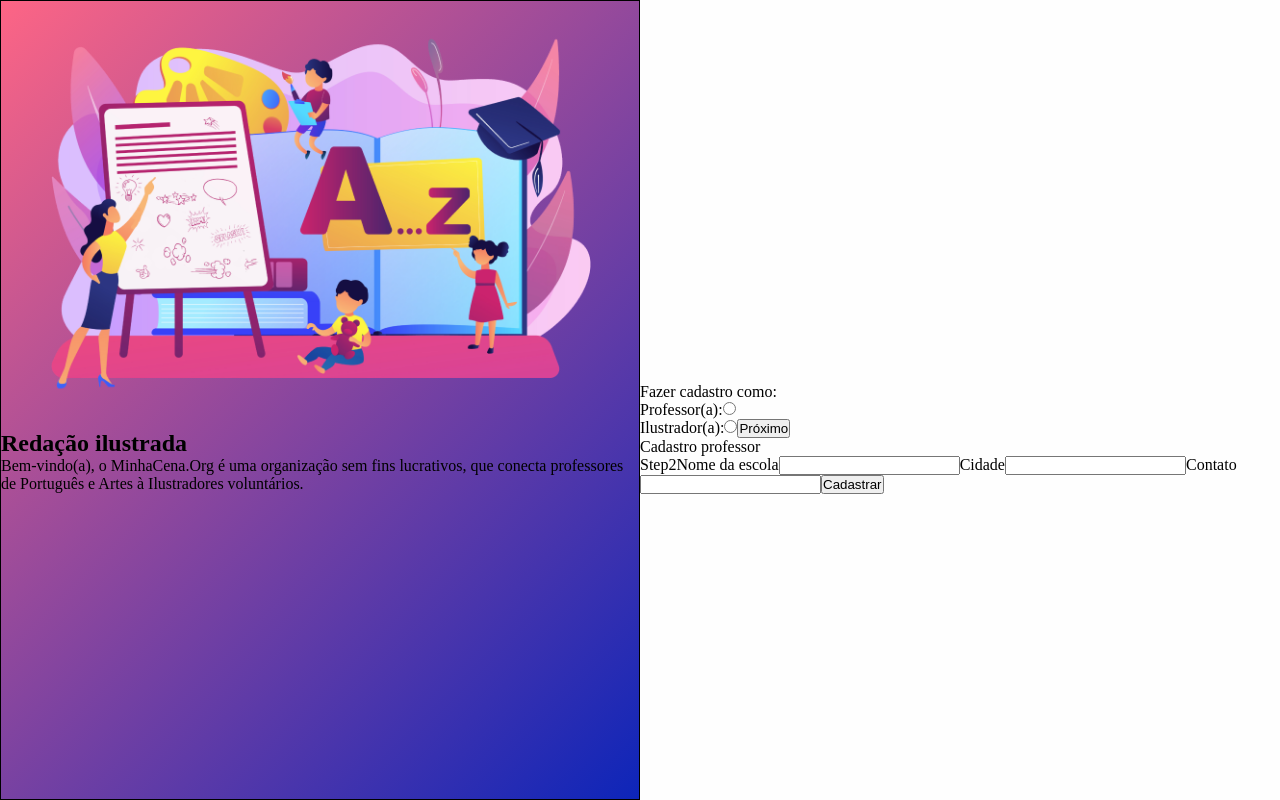
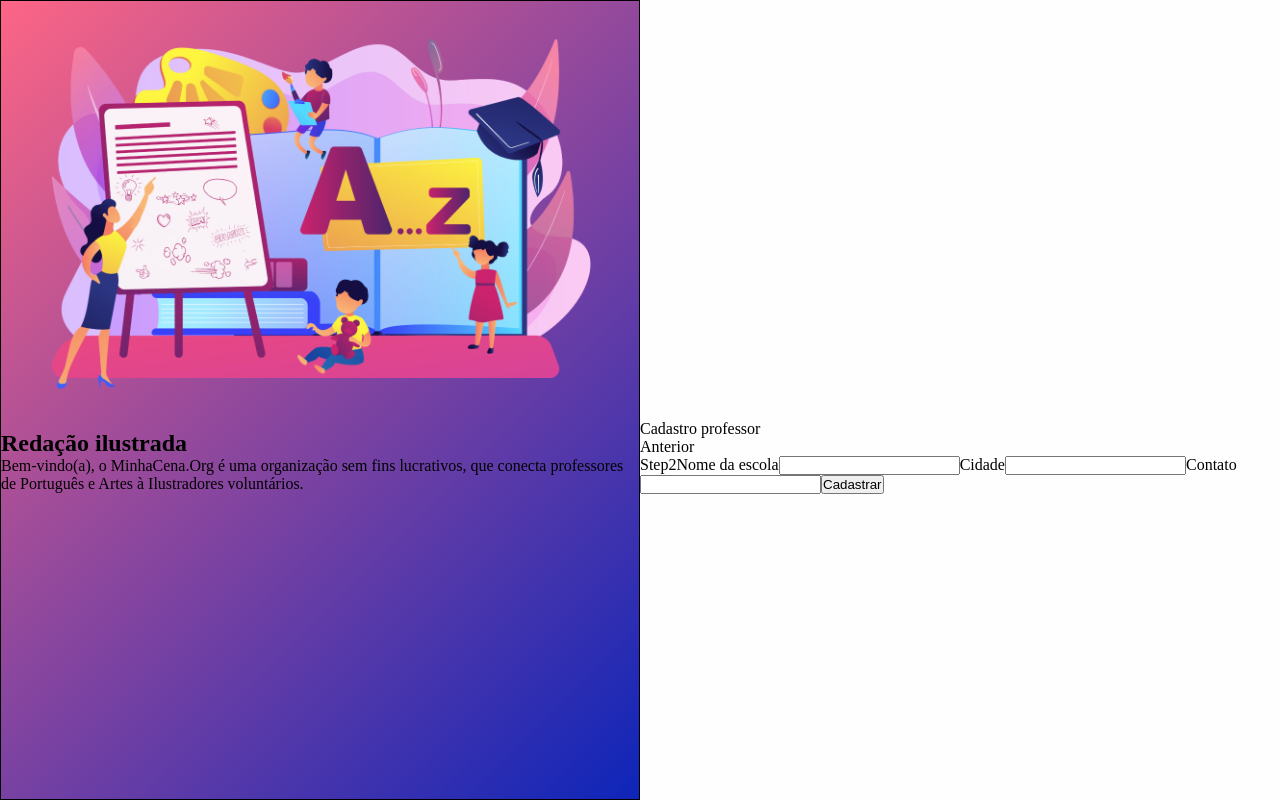
Before and after one commit to Adrian-Oliveira/MinhaCena-Front, a React app: page /#/cadastro/professor/step2 in a window 1280 px wide. Built offline with nearby package versions, Linux system fonts and the light colour scheme; a web font is replaced by a local one.

Commit message:
Navegação entre as páginas de cadastro de professor

```diff
--- a/src/pages/Cadastro/index.js
+++ b/src/pages/Cadastro/index.js
@@ -1,5 +1,5 @@
 import React, {Fragment} from "react";
-import { Outlet, useNavigate } from "react-router-dom";
+import { Outlet, useNavigate, useLocation, Link } from "react-router-dom";
 
 import imgCadastro from '../../core/assets/img/imagem_cadastro.png'
 import logoCadastro from '../../core/assets/icons/logo_cadastro.png'
@@ -13,6 +13,8 @@ import Ilustrador from "../Ilustrador";
 import { FormCadastroActions, useCadastro } from "../../core/utils/contextCadastro";
 
 const Cadastro = () => {
+
+    const location = useLocation();
 
     const navigate = useNavigate();
 
@@ -45,6 +47,13 @@ const Cadastro = () => {
                 </div>
 
                 <div className="formCadastro">
+                    <div className="inicialStep">
+
+                        {(location.pathname === "/cadastro") &&
+                            <Fragment>
+                                <Link to='/'>
+                                    Anterior
+                                </Link>
                                 <label >
                                     Fazer cadastro como:{state.profession}
                                     <br/>
@@ -73,6 +82,9 @@ const Cadastro = () => {
 
                                     <button onClick={handleClickCadastro}>Próximo</button>
                                 </label>
+                            </Fragment>
+                        }
+                    </div>
 
                     <Outlet/>
 
--- a/src/pages/Professor/step1.js
+++ b/src/pages/Professor/step1.js
@@ -46,6 +46,11 @@ const ProfessorStep1 = ()=>{
     return(
         <Fragment>
             <div>
+
+                <div onClick={()=> navigate('../..')}>
+                    Anterior
+                </div>
+
                 <label>
                     Nome
                     <input
--- a/src/pages/Professor/step2.js
+++ b/src/pages/Professor/step2.js
@@ -38,6 +38,10 @@ const ProfessorStep2 = ()=>{
     return(
         <Fragment>
             <div>
+
+                <div onClick={()=> navigate('../step1')}>
+                    Anterior
+                </div>
                 Step2
 
                 <label>
```
Lines whose indentation alone changed are shown as unchanged.
